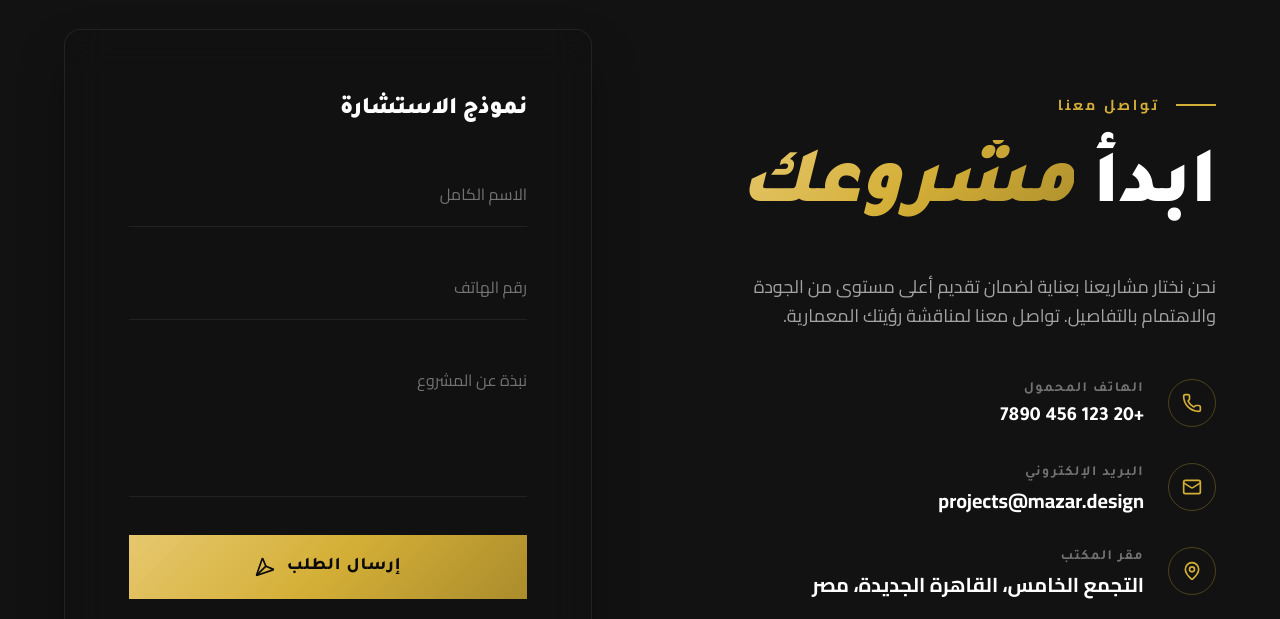
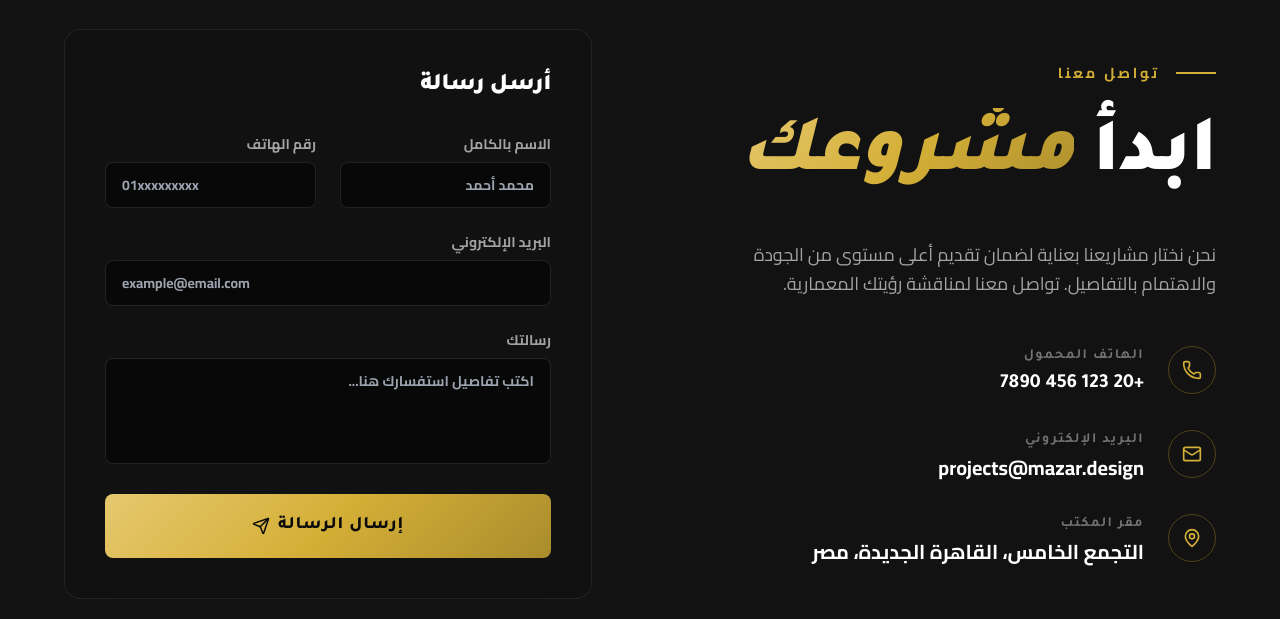
Before and after one commit to fahmyelmatry2030-lgtm/Mazar-for-Finishing, a React (Vite) app: page /contact in a window 1280 px wide. Shown: the part 333-952 px from the top of the page. Built offline with nearby package versions, Linux system fonts and the light colour scheme; no server answers.

Commit message:
feat(phase8): Expenses System and EmailJS integration

```diff
--- a/package.json
+++ b/package.json
@@ -10,6 +10,7 @@
     "preview": "vite preview"
   },
   "dependencies": {
+    "@emailjs/browser": "^4.4.1",
     "@tailwindcss/vite": "^4.2.4",
     "firebase": "^12.12.1",
     "framer-motion": "^12.38.0",
--- a/src/components/Contact.jsx
+++ b/src/components/Contact.jsx
@@ -1,35 +1,40 @@
 import React, { useState } from 'react'
 import { motion } from 'framer-motion'
-import { Send, MapPin, Phone, Mail } from 'lucide-react'
-import { useStore } from '../store/useStore'
+import { MapPin, Phone, Mail, Send } from 'lucide-react'
+import emailjs from '@emailjs/browser'
 import toast from 'react-hot-toast'
 
 const Contact = () => {
-  const [name, setName] = useState('')
-  const [phone, setPhone] = useState('')
-  const [details, setDetails] = useState('')
-  const addQuote = useStore(state => state.addQuote)
+  const [loading, setLoading] = useState(false)
 
-  const handleSubmit = (e) => {
+  const handleSubmit = async (e) => {
     e.preventDefault()
+    setLoading(true)
 
-    // Create new Quote
-    addQuote({
-      client: name,
-      type: 'طلب استشارة جديد',
-      date: new Date().toLocaleDateString('ar-EG', { day: 'numeric', month: 'long', year: 'numeric' }),
-      value: 'يتم التقييم',
-      status: 'pending'
-    })
+    try {
+      if (import.meta.env.VITE_EMAILJS_SERVICE_ID) {
+        await emailjs.sendForm(
+          import.meta.env.VITE_EMAILJS_SERVICE_ID,
+          import.meta.env.VITE_EMAILJS_TEMPLATE_ID,
+          e.target,
+          import.meta.env.VITE_EMAILJS_PUBLIC_KEY
+        )
+      } else {
+        await new Promise(r => setTimeout(r, 1000))
+      }
 
-    toast.success('تم إرسال طلبك بنجاح! سنتواصل معك قريباً.', {
-      style: { background: '#1A1A1A', color: '#fff', border: '1px solid rgba(255,255,255,0.1)' },
-      iconTheme: { primary: '#D4AF37', secondary: '#1A1A1A' }
-    })
-
-    setName('')
-    setPhone('')
-    setDetails('')
+      toast.success('تم إرسال رسالتك بنجاح! سنتواصل معك قريباً.', {
+        style: { background: '#1A1A1A', color: '#fff', border: '1px solid rgba(255,255,255,0.1)' },
+        iconTheme: { primary: '#D4AF37', secondary: '#1A1A1A' }
+      })
+      e.target.reset()
+    } catch (error) {
+      toast.error('حدث خطأ أثناء الإرسال. يرجى المحاولة لاحقاً.', {
+        style: { background: '#1A1A1A', color: '#fff', border: '1px solid rgba(255,255,255,0.1)' }
+      })
+    } finally {
+      setLoading(false)
+    }
   }
 
   return (
@@ -84,33 +89,41 @@ const Contact = () => {
             </div>
           </motion.div>
 
-          <motion.form
-            onSubmit={handleSubmit}
-            initial={{ opacity: 0, scale: 0.95 }}
-            whileInView={{ opacity: 1, scale: 1 }}
+          <motion.div
+            initial={{ opacity: 0, x: -30 }}
+            whileInView={{ opacity: 1, x: 0 }}
             viewport={{ once: true }}
-            transition={{ duration: 1, delay: 0.2, ease: [0.83, 0, 0.17, 1] }}
-            className="glass-panel p-12 md:p-16 rounded-2xl shadow-premium"
+            transition={{ duration: 0.8 }}
+            className="glass-panel p-10 rounded-2xl border-white/5 relative z-10"
           >
-            <h3 className="text-2xl font-black mb-10 text-white">نموذج الاستشارة</h3>
-            <div className="space-y-8">
-              <div className="relative group">
-                <input type="text" value={name} onChange={(e) => setName(e.target.value)} className="w-full bg-transparent border-b border-border-light py-4 focus:border-accent-gold outline-none transition-all font-medium text-white text-lg peer" placeholder=" " required />
-                <label className="absolute right-0 top-4 text-text-muted transition-all peer-focus:-top-6 peer-focus:text-sm peer-focus:text-accent-gold peer-valid:-top-6 peer-valid:text-sm">الاسم الكامل</label>
+            <h3 className="text-2xl font-black mb-8 text-white">أرسل رسالة</h3>
+            <form onSubmit={handleSubmit} className="space-y-6">
+              <div className="grid grid-cols-1 md:grid-cols-2 gap-6">
+                <div>
+                  <label className="block text-sm font-bold text-text-secondary mb-2">الاسم بالكامل</label>
+                  <input name="user_name" type="text" className="w-full bg-black/50 border border-white/10 rounded-lg py-3 px-4 text-sm focus:border-accent-gold outline-none font-bold transition-colors text-white" placeholder="محمد أحمد" required />
+                </div>
+                <div>
+                  <label className="block text-sm font-bold text-text-secondary mb-2">رقم الهاتف</label>
+                  <input name="user_phone" type="tel" className="w-full bg-black/50 border border-white/10 rounded-lg py-3 px-4 text-sm focus:border-accent-gold outline-none font-bold transition-colors text-white" placeholder="01xxxxxxxxx" required dir="ltr" />
+                </div>
               </div>
-              <div className="relative group">
-                <input type="tel" value={phone} onChange={(e) => setPhone(e.target.value)} className="w-full bg-transparent border-b border-border-light py-4 focus:border-accent-gold outline-none transition-all font-medium text-white text-lg peer" placeholder=" " required />
-                <label className="absolute right-0 top-4 text-text-muted transition-all peer-focus:-top-6 peer-focus:text-sm peer-focus:text-accent-gold peer-valid:-top-6 peer-valid:text-sm">رقم الهاتف</label>
+
+              <div>
+                <label className="block text-sm font-bold text-text-secondary mb-2">البريد الإلكتروني</label>
+                <input name="user_email" type="email" className="w-full bg-black/50 border border-white/10 rounded-lg py-3 px-4 text-sm focus:border-accent-gold outline-none font-bold transition-colors text-white" placeholder="example@email.com" required dir="ltr" />
               </div>
-              <div className="relative group">
-                <textarea rows="4" value={details} onChange={(e) => setDetails(e.target.value)} className="w-full bg-transparent border-b border-border-light py-4 focus:border-accent-gold outline-none transition-all font-medium text-white text-lg peer resize-none" placeholder=" " required></textarea>
-                <label className="absolute right-0 top-4 text-text-muted transition-all peer-focus:-top-6 peer-focus:text-sm peer-focus:text-accent-gold peer-valid:-top-6 peer-valid:text-sm">نبذة عن المشروع</label>
+
+              <div>
+                <label className="block text-sm font-bold text-text-secondary mb-2">رسالتك</label>
+                <textarea name="message" rows="4" className="w-full bg-black/50 border border-white/10 rounded-lg py-3 px-4 text-sm focus:border-accent-gold outline-none font-bold transition-colors text-white resize-none" placeholder="اكتب تفاصيل استفسارك هنا..." required></textarea>
               </div>
-              <button type="submit" className="btn-premium w-full mt-4">
-                إرسال الطلب <Send size={20} className="mr-3 rotate-180" />
+
+              <button type="submit" disabled={loading} className="btn-premium w-full rounded-lg py-4 flex items-center justify-center gap-2 group disabled:opacity-70 disabled:cursor-not-allowed">
+                {loading ? 'جاري الإرسال...' : 'إرسال الرسالة'} <Send size={18} className="group-hover:-translate-x-2 transition-transform" />
               </button>
-            </div>
-          </motion.form>
+            </form>
+          </motion.div>
 
         </div>
       </div>
--- a/src/components/CostEstimator.jsx
+++ b/src/components/CostEstimator.jsx
@@ -2,6 +2,7 @@ import React, { useState } from 'react'
 import { motion, AnimatePresence } from 'framer-motion'
 import { Calculator, Home, Building2, Briefcase, ArrowLeft, Send } from 'lucide-react'
 import { useStore } from '../store/useStore'
+import emailjs from '@emailjs/browser'
 import toast from 'react-hot-toast'
 
 const CostEstimator = () => {
@@ -11,6 +12,7 @@ const CostEstimator = () => {
   const [finishingLevel, setFinishingLevel] = useState('Luxury')
   const [contactName, setContactName] = useState('')
   const [contactPhone, setContactPhone] = useState('')
+  const [isSubmitting, setIsSubmitting] = useState(false)
 
   const addQuote = useStore(state => state.addQuote)
 
@@ -28,10 +30,12 @@ const CostEstimator = () => {
 
   const estimatedTotal = area * levels[finishingLevel].pricePerSqm
 
-  const handleSubmit = (e) => {
+  const handleSubmit = async (e) => {
     e.preventDefault()
+    setIsSubmitting(true)
 
-    // Submit lead to Zustand store
+    try {
+      // 1. Add to Zustand store
       addQuote({
         client: contactName,
         type: `${propertyType} - ${area}م² - ${finishingLevel}`,
@@ -39,6 +43,23 @@ const CostEstimator = () => {
         value: `${estimatedTotal.toLocaleString('ar-EG')} ج.م`,
         status: 'pending'
       })
+
+      // 2. Send Email via EmailJS
+      if (import.meta.env.VITE_EMAILJS_SERVICE_ID) {
+        await emailjs.send(
+          import.meta.env.VITE_EMAILJS_SERVICE_ID,
+          import.meta.env.VITE_EMAILJS_TEMPLATE_ID,
+          {
+            user_name: contactName,
+            user_phone: contactPhone,
+            property_type: propertyType,
+            area: area,
+            level: finishingLevel,
+            estimated_value: `${estimatedTotal.toLocaleString('ar-EG')} ج.م`
+          },
+          import.meta.env.VITE_EMAILJS_PUBLIC_KEY
+        )
+      }
 
       toast.success('تم إرسال طلبك بنجاح! سيقوم فريق المبيعات بالتواصل معك.', {
         style: { background: '#1A1A1A', color: '#fff', border: '1px solid rgba(255,255,255,0.1)' },
@@ -48,6 +69,11 @@ const CostEstimator = () => {
       setStep(1)
       setContactName('')
       setContactPhone('')
+    } catch (err) {
+      toast.error('حدث خطأ أثناء الإرسال، يرجى المحاولة لاحقاً.')
+    } finally {
+      setIsSubmitting(false)
+    }
   }
 
   return (
@@ -158,10 +184,10 @@ const CostEstimator = () => {
                 <div className="bg-bg-primary p-8 rounded-2xl border border-white/5 mb-10">
                   <h4 className="font-bold mb-6 text-center">أرسل التقدير للإدارة لطلب المعاينة</h4>
                   <form onSubmit={handleSubmit} className="space-y-4">
-                    <input type="text" placeholder="الاسم الكامل" required value={contactName} onChange={e => setContactName(e.target.value)} className="w-full bg-white/5 border border-white/10 rounded-lg p-4 font-bold outline-none focus:border-accent-gold" />
-                    <input type="tel" placeholder="رقم الهاتف" required value={contactPhone} onChange={e => setContactPhone(e.target.value)} className="w-full bg-white/5 border border-white/10 rounded-lg p-4 font-bold outline-none focus:border-accent-gold" />
-                    <button type="submit" className="w-full btn-premium py-4 rounded-lg flex justify-center items-center gap-2">
-                      إرسال الطلب للوحة التحكم <Send size={18} />
+                    <input name="user_name" type="text" placeholder="الاسم الكامل" required value={contactName} onChange={e => setContactName(e.target.value)} className="w-full bg-white/5 border border-white/10 rounded-lg p-4 font-bold outline-none focus:border-accent-gold" />
+                    <input name="user_phone" type="tel" placeholder="رقم الهاتف" required value={contactPhone} onChange={e => setContactPhone(e.target.value)} className="w-full bg-white/5 border border-white/10 rounded-lg p-4 font-bold outline-none focus:border-accent-gold" />
+                    <button type="submit" disabled={isSubmitting} className="w-full btn-premium py-4 rounded-lg flex justify-center items-center gap-2 disabled:opacity-70">
+                      {isSubmitting ? 'جاري الإرسال...' : 'إرسال الطلب للوحة التحكم'} <Send size={18} />
                     </button>
                   </form>
                 </div>
```
Also changed, not shown: src/pages/Financials.jsx (+98 -25 lines), src/pages/Login.jsx (+23 -3 lines), src/services/firestoreService.js (+15 -0 lines), src/store/useStore.js (+15 -2 lines), 1 other file (tests, documents, lock files or other folders). Lines whose indentation alone changed are shown as unchanged.
